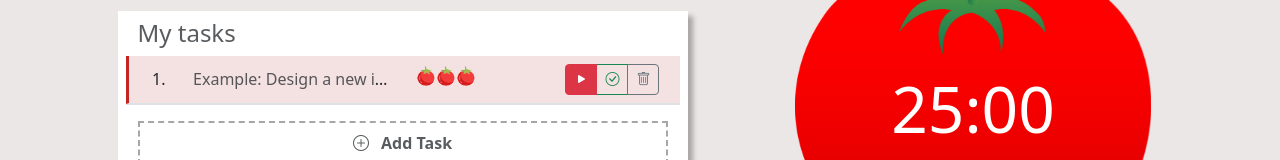
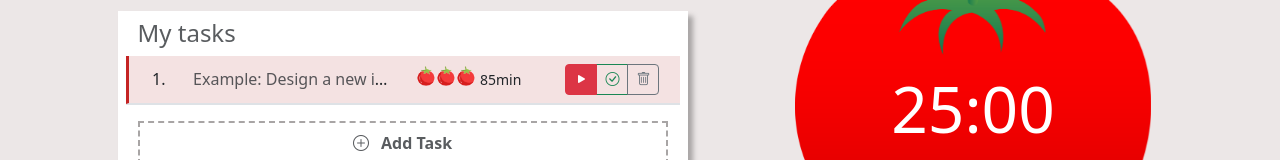
Before and after one commit to netishix/pomodoro, a Next.js app: page / in a window 1280 px wide. Shown: the part 208-368 px from the top of the page. Built offline with nearby package versions, Linux system fonts and the light colour scheme.

Commit message:
feat(task-total-time): Add total time in minutes to each task

```diff
--- a/components/pages/home/task/Task.tsx
+++ b/components/pages/home/task/Task.tsx
@@ -28,6 +28,7 @@ export default function Task ({idx, task, onActivate, onFinish, onRemove, }: Pro
               })
             }
         </span>
+        <span className="align-middle small">{task.totalMinutes}min</span>
       </div>
       <div className="col-4 col-lg-3 text-end">
         <div className="btn-group">
```
